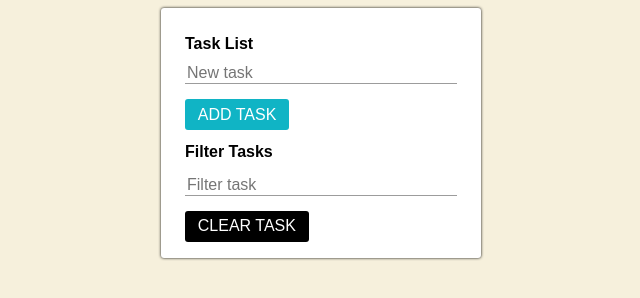
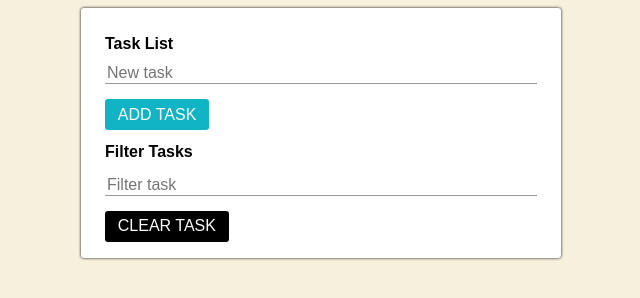
Before and after one commit to IAMDESMOND/task-list, a plain HTML site: page index.html in a window 1280 px wide. Shown: the whole page, without its empty margins (319-959 px from the left). Drawn offline with Linux system fonts and the light colour scheme.

Commit message:
Update style.css

```diff
--- a/style.css
+++ b/style.css
@@ -12,7 +12,7 @@ body {
     display: flex;
     flex-direction: column;
     box-shadow: 0px 0px 3px black;
-    max-width: 20rem;
+    max-width: 30rem;
     margin: auto;
     padding: 1rem 1.5rem;
     -webkit-border-radius: 3px;
```
